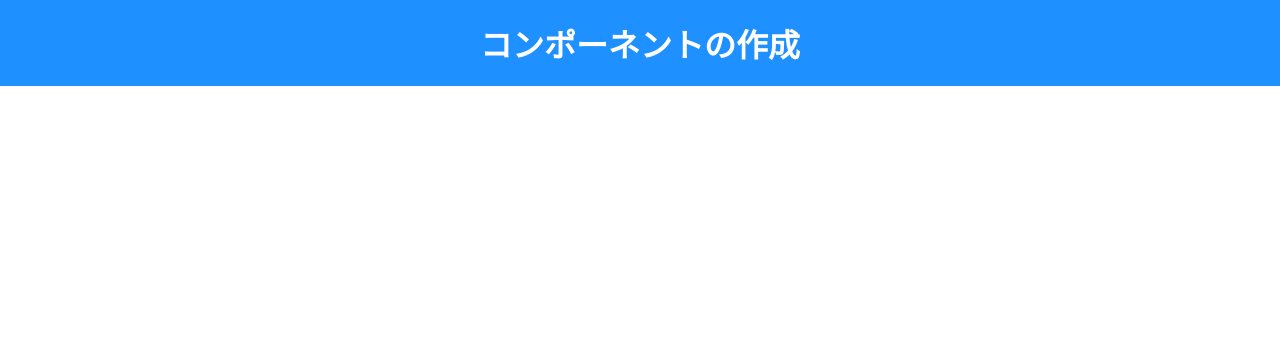
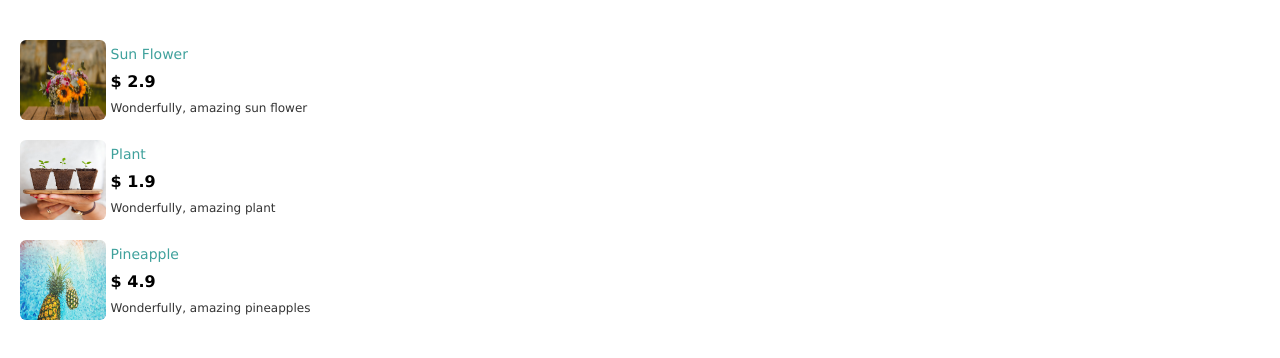
Before and after one commit to Abbiscuit/make-component-challenge, a website: page index.html in a window 1280 px wide. Drawn offline with Linux system fonts and the light colour scheme.

Commit message:
Add pug template and build product component

```diff
--- /dev/null
+++ b/index.pug
@@ -0,0 +1,30 @@
+<!DOCTYPE html>
+html(lang="en")
+  head
+    meta(charset="UTF-8")
+    meta(name="viewport", content="width=device-width, initial-scale=1.0")
+    meta(http-equiv="X-UA-Compatible", content="ie=edge")
+    title Document
+    link(rel="stylesheet", href="./styles.css")
+  body
+    section.product
+      a(href="#").product__image
+        img(src="img/sun-flower.jpeg", alt="plant" class="image")
+      a(href="#").product__details
+        p.product__name Sun Flower
+        p.product__price $ 2.9
+        p.product__desc Wonderfully, amazing sun flower
+    section.product
+      a(href="#").product__image
+        img(src="img/plant.jpeg", alt="plant" class="image")
+      a(href="#").product__details
+        p.product__name Plant
+        p.product__price $ 1.9
+        p.product__desc Wonderfully, amazing plant
+    section.product
+      a(href="#").product__image
+        img(src="img/pineapple.jpeg", alt="plant" class="image")
+      a(href="#").product__details
+        p.product__name Pineapple
+        p.product__price $ 4.9
+        p.product__desc Wonderfully, amazing pineapples
--- a/package.json
+++ b/package.json
@@ -10,6 +10,7 @@
   "author": "",
   "license": "ISC",
   "dependencies": {
+    "pug": "^2.0.4",
     "sass": "^1.22.3"
   }
 }
--- a/styles.scss
+++ b/styles.scss
@@ -4,15 +4,54 @@
   box-sizing: border-box;
 }
 
-.header {
+body {
+  font-family: Verdana, Geneva, Tahoma, sans-serif;
   padding: 20px;
-  text-align: center;
-  background-color: dodgerblue;
+}
 
-  .header__title {
-    color: white;
-    font-family: 'Lucida Sans', 'Lucida Sans Regular', 'Lucida Grande',
-      'Lucida Sans Unicode', Geneva, Verdana, sans-serif;
-    font-size: 32px;
+a {
+  text-decoration: none;
+  color: #333;
+}
+
+.product {
+  margin-top: 20px;
+  max-width: 300px;
+  display: flex;
+
+  .product__image {
+    display: flex;
+    align-items: center;
+    width: 30%;
+
+    .image {
+      width: 100%;
+      height: 80px;
+      border-radius: 6px;
+    }
+  }
+
+  .product__details {
+    width: 75%;
+    display: flex;
+    flex-direction: column;
+    justify-content: center;
+    padding: 0 5px;
+
+    .product__name {
+      font-size: 14px;
+      color: rgb(63, 161, 156);
+    }
+
+    .product__price {
+      font-weight: 700;
+      color: #000;
+      margin-top: 10px;
+    }
+
+    .product__desc {
+      font-size: 12px;
+      margin-top: 10px;
+    }
   }
 }
```
Also changed, not shown: first-try.jpg (added), img/pineapple.jpeg (added), img/plant.jpeg (added), img/sun-flower.jpeg (added), index.html, styles.css, 2 other files.
